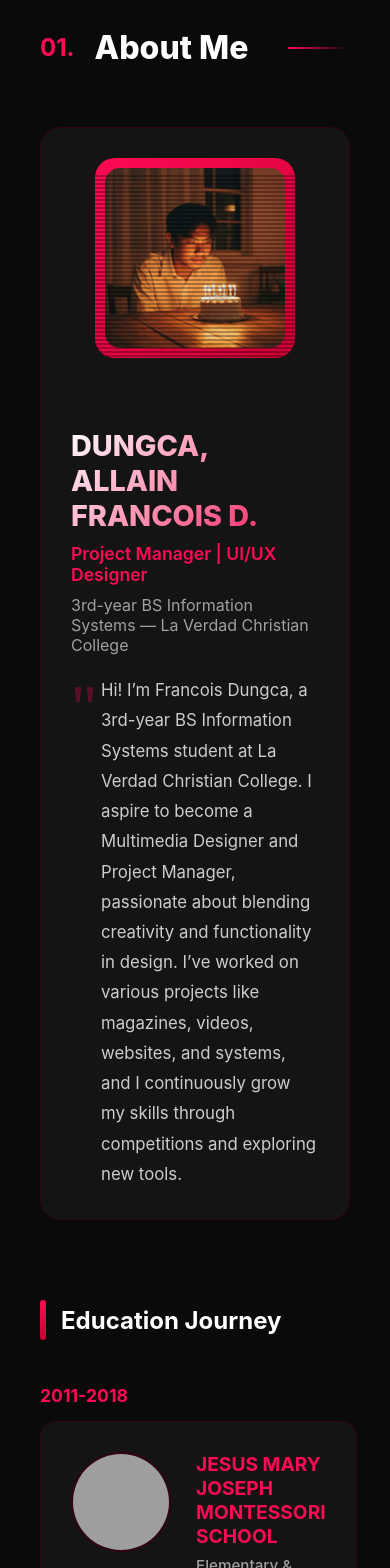
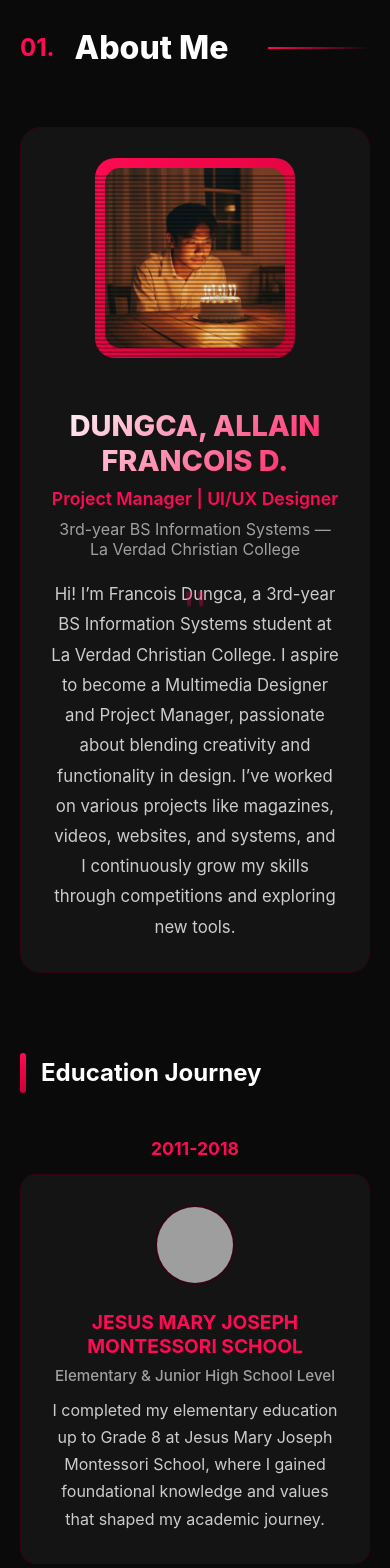
Before and after one commit to ACO1S/personal-portfolio, a React (Vite) app: page / in a window 390 px wide. Shown: the part 1100-2668 px from the top of the page. Built offline with nearby package versions, Linux system fonts and the light colour scheme; grey boxes are pictures that could not be loaded.

Commit message:
Adding Responsiveness

```diff
--- a/src/index.css
+++ b/src/index.css
@@ -23,7 +23,8 @@
 body {
   background: var(--bg);
   color: var(--fg);
-  overflow-x: hidden;
+  /* AVOID overflow-x: hidden on body, use overflow-x: clip for better mobile support */
+  overflow-x: clip;
   position: relative;
 }
 
@@ -543,7 +544,7 @@ body::before {
 }
 
 .about-image {
-  width: 260px;        /* adjust size smaller */
+  width: 260px;        /* adjust size smaller */
   height: 260px;
   border-radius: 20px;
   position: relative;
@@ -726,16 +727,24 @@ body::before {
 }
 
 .edu-logo-wrapper {
+  /* CRITICAL FIX 1: Ensure logo wrapper maintains its size */
   flex-shrink: 0;
+  /* CRITICAL FIX 2: Set explicit width/height to avoid collapse on mobile flex */
+  width: 100px;
+  height: 100px;
 }
 
 .edu-logo {
-  width: 100px;
-  height: 100px;
+  width: 100%; /* Use 100% of parent wrapper */
+  height: 100%; /* Use 100% of parent wrapper */
   background: linear-gradient(135deg, #1a1a1a, #0a0a0a);
   border-radius: 50%;
   border: 2px solid var(--border);
   object-fit: cover;
+}
+
+.edu-text {
+    flex: 1; /* Allow text content to take up remaining space */
 }
 
 .edu-text h4 {
@@ -1026,11 +1035,14 @@ body::before {
   border-radius: 15px;
   position: relative;
   overflow: hidden;
+  /* CRITICAL FIX 3: Ensure the image container has a definite minimum size */
+  min-height: 200px;
 }
 
 .project-main-image {
   width: 100%;
   height: 100%;
+  /* KEY FIX: Change object-fit from 'contain' (which may leave empty space and make it look invisible if the image itself is small) to 'cover' or 'scale-down' if the image is the correct size */
   object-fit: contain;
   padding: 10px;
   border-radius: 15px;
@@ -1362,6 +1374,12 @@ body::before {
 /* ------------------------------------------------------------------- */
 
 @media (max-width: 900px) {
+    /* Critical global fix for mobile layout issues */
+    .about, .skills, .projects, .contact {
+        padding-left: 20px;
+        padding-right: 20px;
+    }
+
     .header-inner {
       flex-direction: column;
       gap: 20px;
@@ -1372,17 +1390,66 @@ body::before {
       gap: 20px;
     }
 
+    /* ABOUT SECTION FIXES */
     .about-card {
       flex-direction: column;
       padding: 30px;
+      text-align: center; /* Center text inside the card */
+    }
+
+    .about-right {
+        /* Ensure text is aligned correctly after centering the card */
+        align-items: center;
     }
 
     .about-image {
       width: 200px;
       height: 200px;
+      margin-bottom: 0; /* Remove extra margin */
     }
 
-  /* Project hero is now vertically stacked by default, but minor adjustments */
+    .bio-container {
+        padding-left: 0; /* Remove left padding that was offsetting the quote */
+    }
+
+    .quote-mark {
+        left: 50%;
+        transform: translateX(-50%); /* Center the quote mark */
+    }
+
+    /* EDUCATION SECTION FIXES */
+    .edu-item {
+      flex-direction: column;
+      gap: 15px;
+    }
+
+    .edu-year {
+        min-width: unset; /* Allow year to shrink */
+        width: 100%;
+        text-align: center;
+    }
+
+    .edu-connector {
+      display: none;
+    }
+
+    .edu-content {
+        flex-direction: column; /* Stack logo and text inside content */
+        align-items: center;
+        text-align: center; /* Center text content */
+    }
+
+    .edu-logo-wrapper {
+        /* CRITICAL: No changes needed here, as the fix was applied globally, but important for context */
+        width: 80px; /* Adjust size for mobile */
+        height: 80px;
+    }
+
+    .edu-text h4, .edu-level, .edu-desc {
+        text-align: center; /* Ensure all text inside is centered */
+    }
+
+    /* PROJECT SECTION FIXES */
     .project-hero {
       /* Since we changed it to flex-direction: column for all sizes, this just adjusts padding */
       padding: 30px;
@@ -1393,15 +1460,30 @@ body::before {
       right: 15px;
     }
 
-  .edu-item {
-    flex-direction: column;
-    gap: 15px;
+    .hero-right {
+        align-items: center; /* Center align text in mobile project card */
+        text-align: center;
     }
 
-  .edu-connector {
-    display: none;
+    .project-tag {
+        margin: 0 auto; /* Center the tag */
     }
 
+    .hero-desc-box {
+        text-align: left; /* Keep description left-aligned for readability */
+    }
+
+    .hero-button {
+        margin: 20px auto 0; /* Center the button below the image */
+    }
+
+    .project-main-image {
+        /* Ensure the image fills the container width in mobile view */
+        width: 100%;
+        object-fit: contain;
+    }
+
+    /* FOOTER FIXES */
     .footer-content {
       flex-direction: column;
       gap: 30px;
```
Lines whose indentation alone changed are shown as unchanged.
